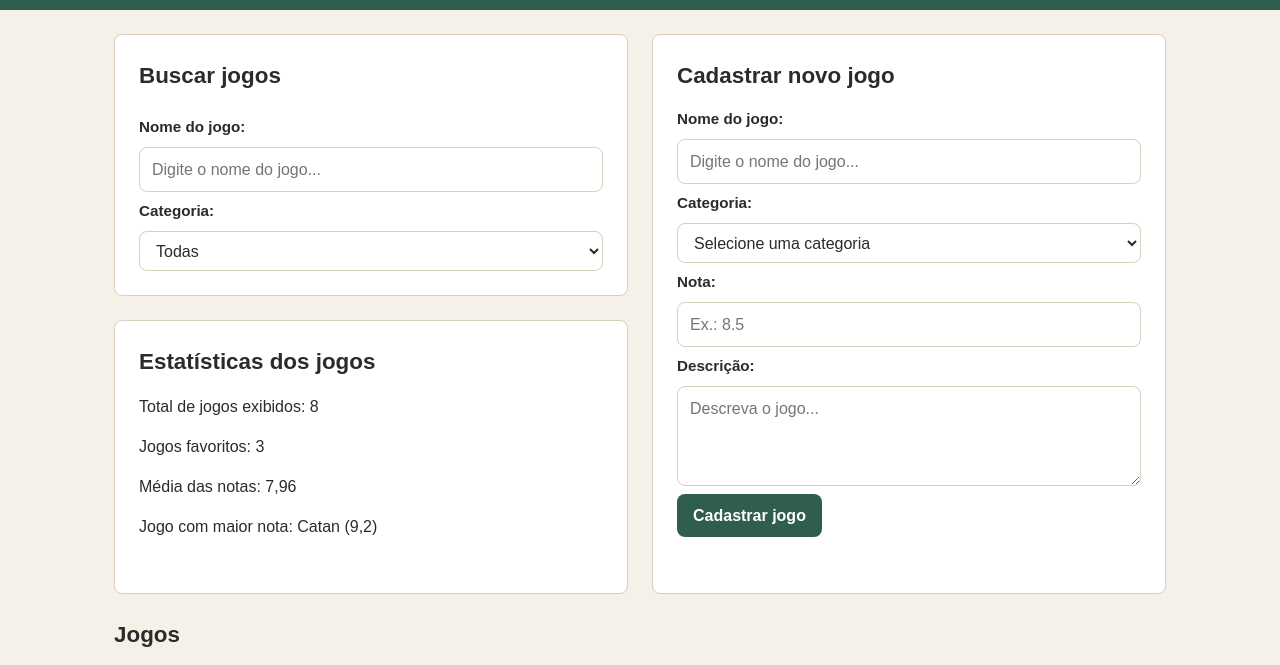
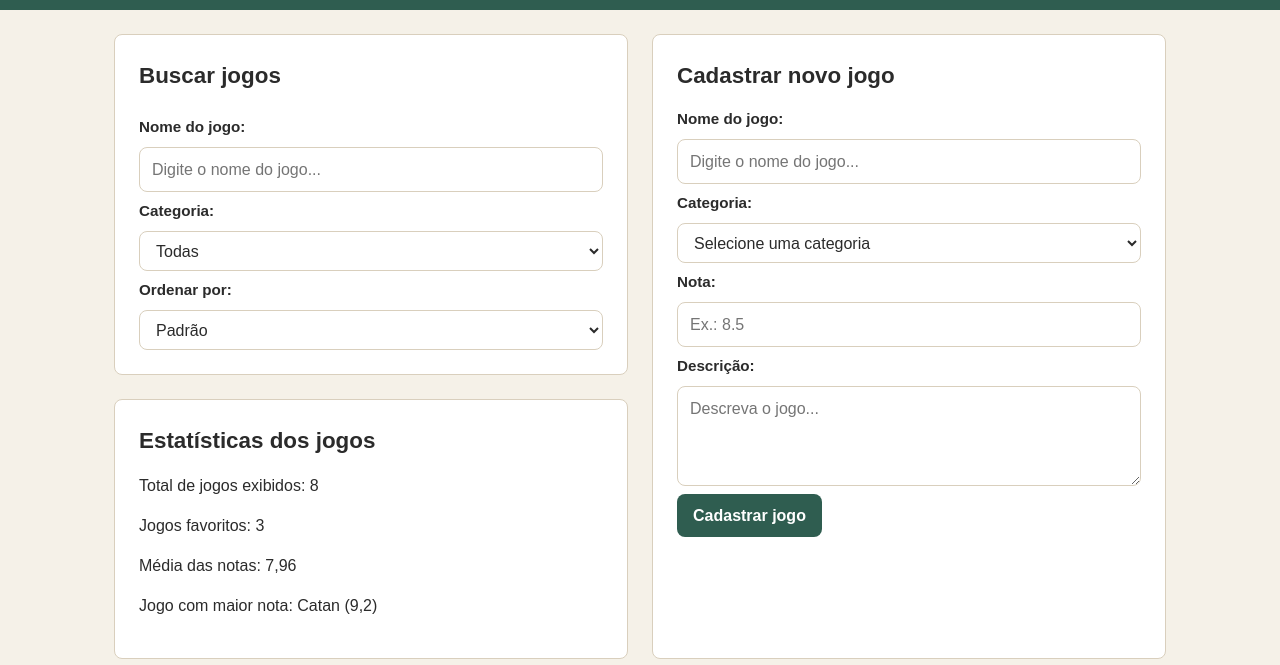
Before and after one commit to gabrielshrocha/fatecrp-dw-avaliacao, a plain HTML site: page index.html in a window 1280 px wide. Shown: the part 96-761 px from the top of the page. Drawn offline with Linux system fonts and the light colour scheme.

Commit message:
feat: select de ordenação na seção de busca

```diff
--- a/index.html
+++ b/index.html
@@ -35,6 +35,14 @@
                 <option value="Negociação">Negociação</option>
                 <option value="Investigação">Investigação</option>
             </select>
+
+            <label for="ordenar">Ordenar por:</label>
+            <select id="ordenar">
+                <option value="padrao">Padrão</option>
+                <option value="nota">Maior nota</option>
+                <option value="nome">Nome (A-Z)</option>
+            </select>
+
         </section>
 
         <section id="secao-cadastro">
```
